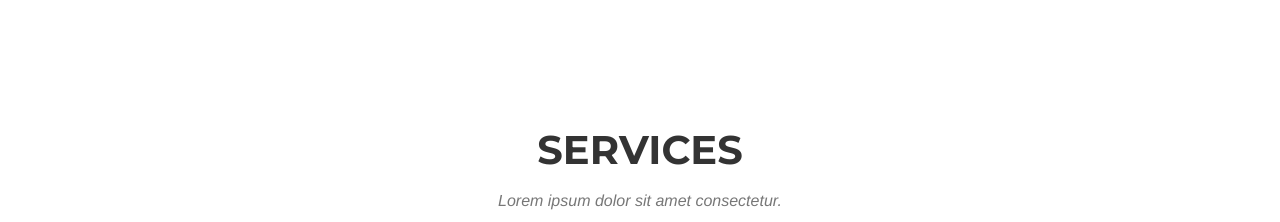
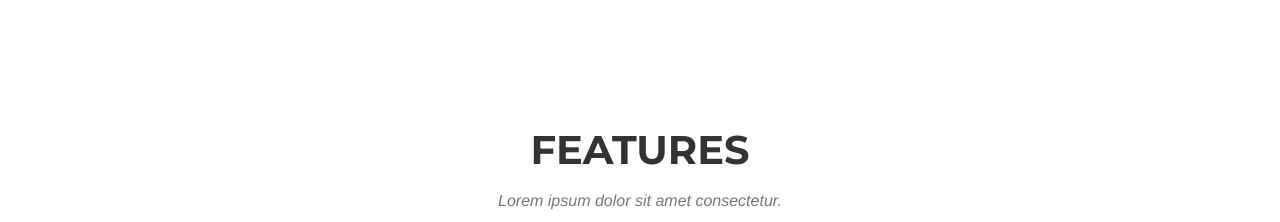
Before and after one commit to carduberry/carduberry, a website: page docs/index.html in a window 1280 px wide. Shown: the part 780-1002 px from the top of the page. Drawn offline with nearby package versions, Linux system fonts and the light colour scheme; a web font is replaced by a local one.

Commit message:
Update index.html

```diff
--- a/docs/index.html
+++ b/docs/index.html
@@ -84,7 +84,7 @@
         <div class="container">
             <div class="row">
                 <div class="col-lg-12 text-center">
-                    <h2 class="section-heading">Services</h2>
+                    <h2 class="section-heading">Features</h2>
                     <h3 class="section-subheading text-muted">Lorem ipsum dolor sit amet consectetur.</h3>
                 </div>
             </div>
```
